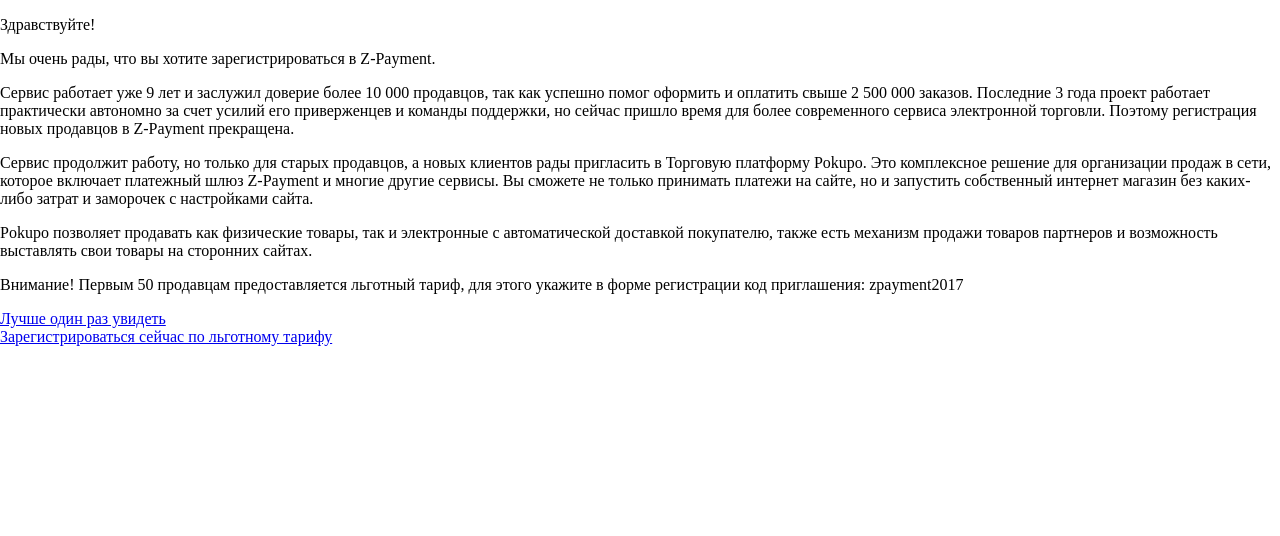
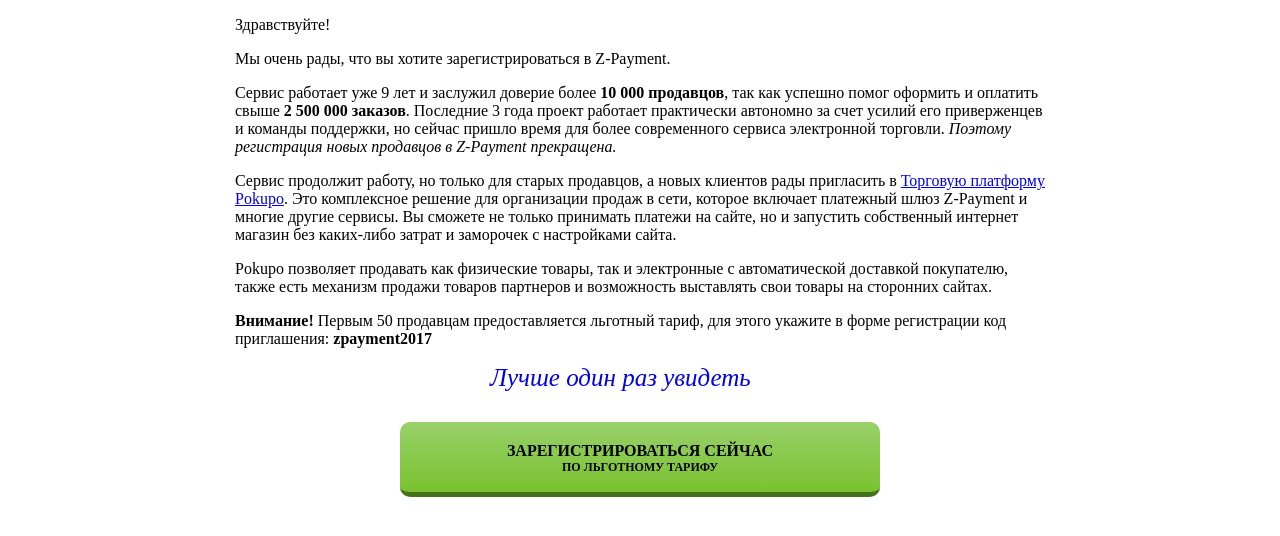
Before and after one commit to Aksnv/omega, a plain HTML site: page index.html in a window 1280 px wide. Drawn offline with Linux system fonts and the light colour scheme.

Commit message:
Добавлены стили

```diff
--- a/index.html
+++ b/index.html
@@ -11,15 +11,15 @@
   <section class="zp-closed">
     <p>Здравствуйте!</p>
     <p>Мы очень рады, что вы хотите зарегистрироваться в Z-Payment.</p>
-    <p>Сервис работает уже 9 лет и заслужил доверие более 10 000 продавцов, так как успешно помог оформить и оплатить свыше 2 500 000 заказов. Последние 3 года проект работает практически автономно за счет усилий его приверженцев и команды поддержки, но сейчас пришло время для более современного сервиса электронной торговли. Поэтому регистрация новых продавцов в Z-Payment прекращена.</p>
-    <p>Сервис продолжит работу, но только для старых продавцов, а новых клиентов рады пригласить в Торговую платформу Pokupo. Это комплексное решение для организации продаж в сети, которое включает платежный шлюз Z-Payment и многие другие сервисы. Вы сможете не только принимать платежи на сайте, но и запустить собственный интернет магазин без каких-либо затрат и заморочек с настройками сайта.</p>
+    <p>Сервис работает уже 9 лет и заслужил доверие более <strong>10 000 продавцов</strong>, так как успешно помог оформить и оплатить свыше <strong>2 500 000 заказов</strong>. Последние 3 года проект работает практически автономно за счет усилий его приверженцев и команды поддержки, но сейчас пришло время для более современного сервиса электронной торговли. <em>Поэтому регистрация новых продавцов в Z-Payment прекращена.</em></p>
+    <p>Сервис продолжит работу, но только для старых продавцов, а новых клиентов рады пригласить в <a href="https://pokupo.ru/">Торговую платформу Pokupo</a>. Это комплексное решение для организации продаж в сети, которое включает платежный шлюз Z-Payment и многие другие сервисы. Вы сможете не только принимать платежи на сайте, но и запустить собственный интернет магазин без каких-либо затрат и заморочек с настройками сайта.</p>
     <p>Pokupo позволяет продавать как физические товары, так и электронные с автоматической доставкой покупателю, также есть механизм продажи товаров партнеров и возможность выставлять свои товары на сторонних сайтах.</p>
-    <p>Внимание! Первым 50 продавцам предоставляется льготный тариф, для этого укажите в форме регистрации код приглашения: zpayment2017</p>
+    <p><b>Внимание!</b> Первым 50 продавцам предоставляется льготный тариф, для этого укажите в форме регистрации код приглашения: <strong>zpayment2017</strong></p>
     <div class="zp-closed__video-link">
       <a href="https://www.youtube.com/watch?v=q4-6SHFEvNc">Лучше один раз увидеть</a>
     </div>
     <div class="zp-closed__registration-link">
-      <a href="https://seller.pokupo.ru/user/reg_seller/">Зарегистрироваться сейчас по льготному тарифу</a>
+      <a href="https://seller.pokupo.ru/user/reg_seller/">Зарегистрироваться сейчас <span>по льготному тарифу</span></a>
     </div>
   </section>
 </body>
--- a/styles/style.css
+++ b/styles/style.css
@@ -3,6 +3,42 @@ body {
   padding: 0;
 }
 
+.zp-closed {
+  width: 810px;
+  margin: 0 auto;
+}
+
+.zp-closed__video-link a {
+  display: block;
+  width: 300px;
+  font-size: 25px;
+  font-style: italic;
+  text-decoration: none;
+  margin: 0 auto;
+  margin-bottom: 30px;
+}
+
+.zp-closed__registration-link a {
+  display: block;
+  width: 480px;
+  height: 75px;
+  box-sizing: border-box;
+  font-weight: 700;
+  text-align: center;
+  text-decoration: none;
+  text-transform: uppercase;
+  margin: 0 auto;
+  padding-top: 20px;
+  border-radius: 10px;
+  border-bottom: 5px solid #457319;
+  background-image: linear-gradient(to top, #7ac230, #99d06a);
+  color: #000000;
+}
+
+.zp-closed__registration-link span {
+  display: block;
+  font-size: 12px;
+}
 
 
 /* Diffrent display layout styles */
```
